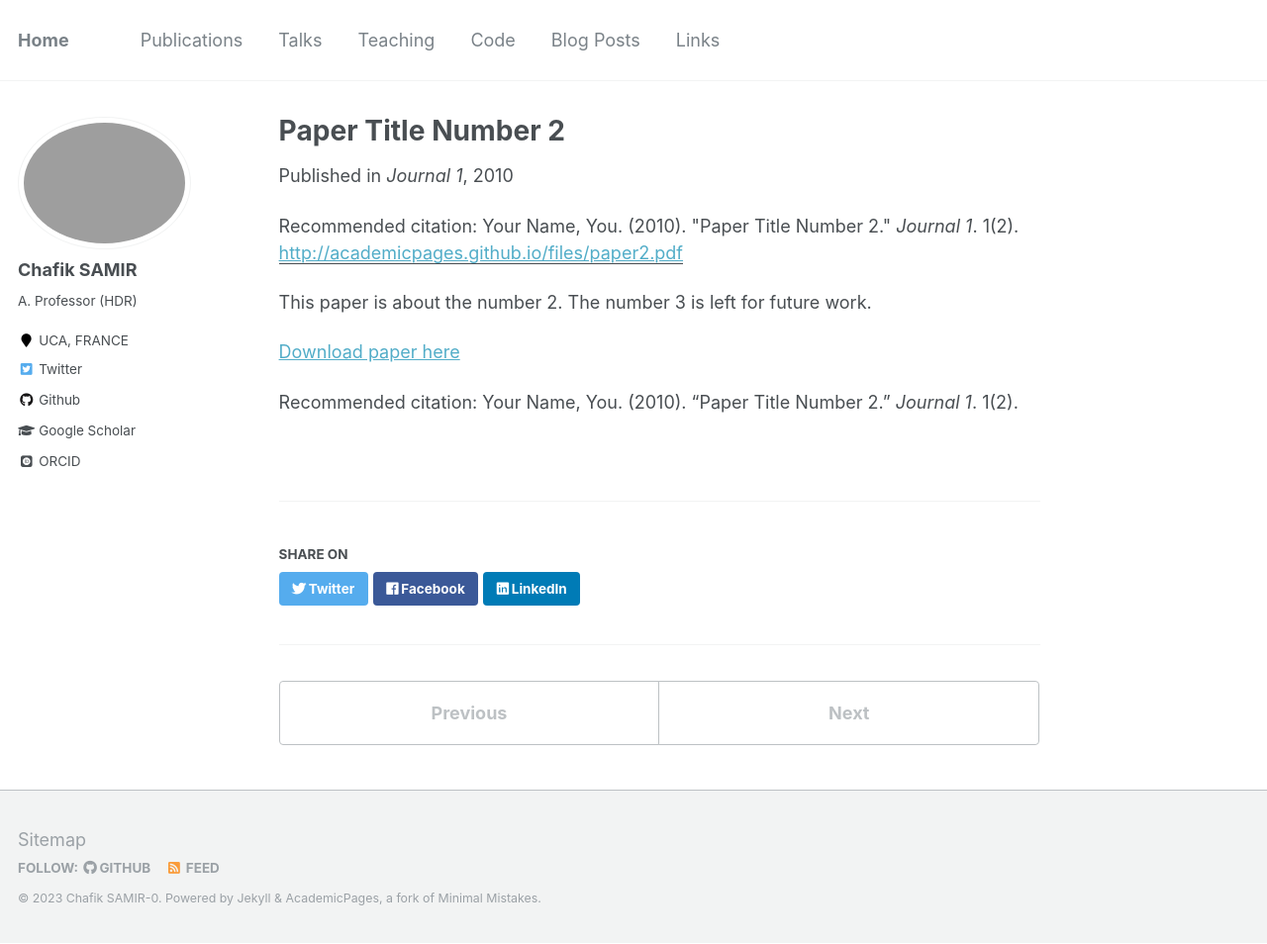
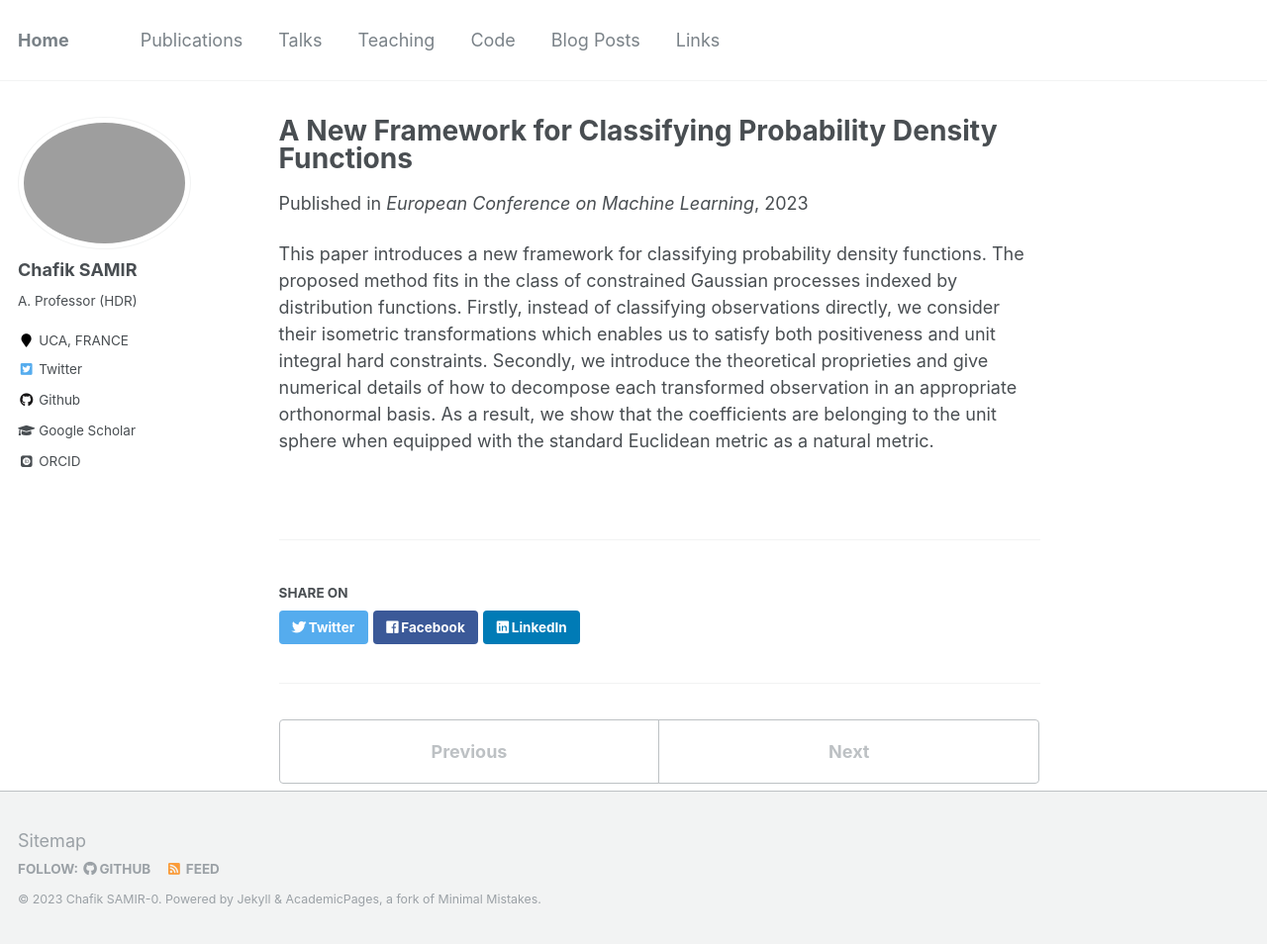
Before and after one commit to Chsamir/chsamir.github.io, a Jekyll site: the page built from _publications/2010-10-01-paper-title-number-2.md, in a window 1280 px wide and 954 px high. Shown: the whole window at 99% size. Built offline with Jekyll 4.4.1, drawn with Linux system fonts in a browser that asks for light colours; some web fonts are replaced.

Commit message:
Update 2010-10-01-paper-title-number-2.md

```diff
--- a/_publications/2010-10-01-paper-title-number-2.md
+++ b/_publications/2010-10-01-paper-title-number-2.md
@@ -1,15 +1,10 @@
 ---
-title: "Paper Title Number 2"
+title: "A New Framework for Classifying Probability Density Functions"
 collection: publications
 permalink: /publication/2010-10-01-paper-title-number-2
 excerpt: 'This paper is about the number 2. The number 3 is left for future work.'
-date: 2010-10-01
-venue: 'Journal 1'
-paperurl: 'http://academicpages.github.io/files/paper2.pdf'
-citation: 'Your Name, You. (2010). &quot;Paper Title Number 2.&quot; <i>Journal 1</i>. 1(2).'
+date: 2023-09-17
+venue: 'European Conference on Machine Learning'
+paperurl: '[http://academicpages.github.io/files/paper2.pdf](https://dl.acm.org/doi/10.1007/978-3-031-43412-9_30)'
 ---
-This paper is about the number 2. The number 3 is left for future work.
-
-[Download paper here](http://academicpages.github.io/files/paper2.pdf)
-
-Recommended citation: Your Name, You. (2010). "Paper Title Number 2." <i>Journal 1</i>. 1(2).
+This paper introduces a new framework for classifying probability density functions. The proposed method fits in the class of constrained Gaussian processes indexed by distribution functions. Firstly, instead of classifying observations directly, we consider their isometric transformations which enables us to satisfy both positiveness and unit integral hard constraints. Secondly, we introduce the theoretical proprieties and give numerical details of how to decompose each transformed observation in an appropriate orthonormal basis. As a result, we show that the coefficients are belonging to the unit sphere when equipped with the standard Euclidean metric as a natural metric.
```
